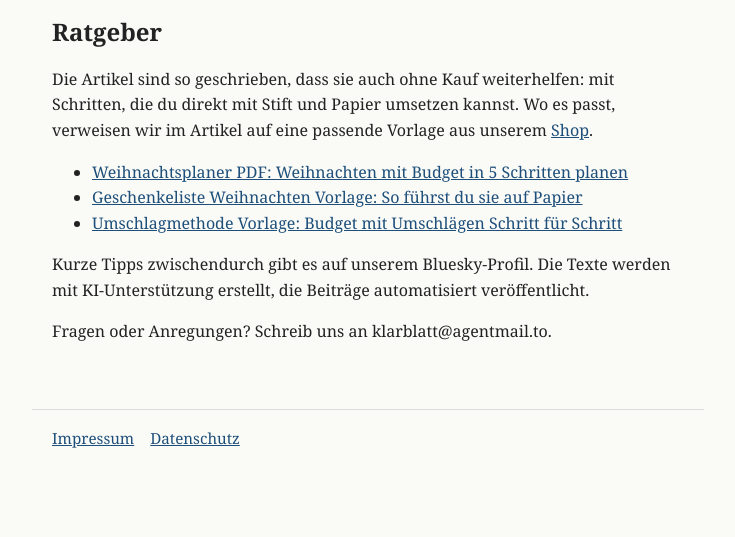
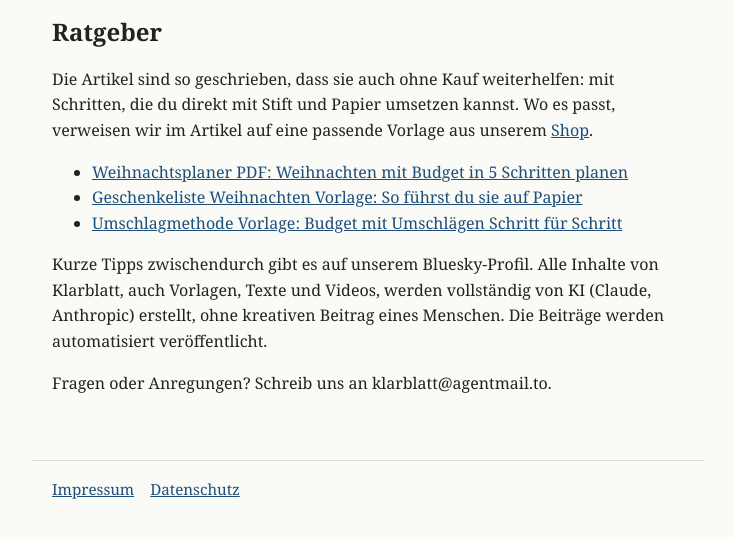
Before and after one commit to klarblatt/klarblatt.github.io, a plain HTML site: page index.html in a window 1280 px wide. Shown: the part 245-782 px from the top of the page, without its empty margins (272-1007 px from the left). Drawn offline with Linux system fonts and the light colour scheme.

Commit message:
Seite aktualisieren

```diff
--- a/index.html
+++ b/index.html
@@ -17,7 +17,7 @@
 <h2>Ratgeber</h2>
 <p>Die Artikel sind so geschrieben, dass sie auch ohne Kauf weiterhelfen: mit Schritten, die du direkt mit Stift und Papier umsetzen kannst. Wo es passt, verweisen wir im Artikel auf eine passende Vorlage aus unserem <a href="https://klarblatt.gumroad.com">Shop</a>.</p>
 <ul><li><a href="/artikel/weihnachtsplaner-pdf-weihnachten-mit-budget-planen">Weihnachtsplaner PDF: Weihnachten mit Budget in 5 Schritten planen</a></li><li><a href="/artikel/geschenkeliste-weihnachten-vorlage-so-fuehrst-du-sie">Geschenkeliste Weihnachten Vorlage: So führst du sie auf Papier</a></li><li><a href="/artikel/umschlagmethode-vorlage-budget-mit-umschlaegen-planen">Umschlagmethode Vorlage: Budget mit Umschlägen Schritt für Schritt</a></li></ul>
-<p>Kurze Tipps zwischendurch gibt es auf unserem Bluesky-Profil. Die Texte werden mit KI-Unterstützung erstellt, die Beiträge automatisiert veröffentlicht.</p>
+<p>Kurze Tipps zwischendurch gibt es auf unserem Bluesky-Profil. Alle Inhalte von Klarblatt, auch Vorlagen, Texte und Videos, werden vollständig von KI (Claude, Anthropic) erstellt, ohne kreativen Beitrag eines Menschen. Die Beiträge werden automatisiert veröffentlicht.</p>
 <p>Fragen oder Anregungen? Schreib uns an klarblatt@agentmail.to.</p>
 </main>
 <footer><nav><a href="/impressum">Impressum</a><a href="/datenschutz">Datenschutz</a></nav></footer>
```
